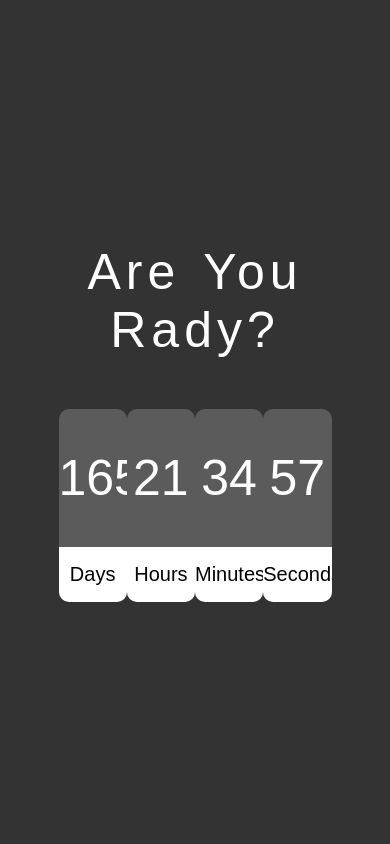
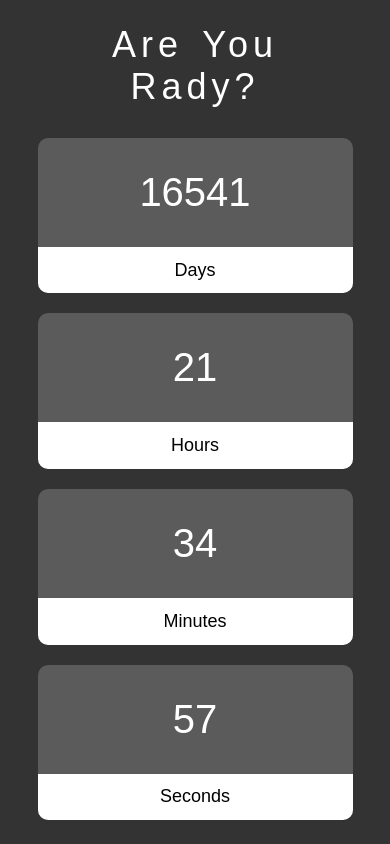
Before and after one commit to Zeynab-jalalian/Count-Down, a plain HTML site: page index.html in a window 390 px wide. Drawn offline with Linux system fonts and the light colour scheme.

Commit message:
responsive

```diff
--- a/style.css
+++ b/style.css
@@ -27,6 +27,7 @@ body{
     display: flex;
     justify-content: space-between;
     margin-top: 50px;
+    gap: 20px;
 }
 .sub-timer{
     width: 200px;
@@ -49,3 +50,35 @@ body{
     padding: 1rem 0;
     font-size: 20px;
 }
+
+@media (max-width: 768px) {
+  body {
+    grid-template-columns: 90%;
+    padding: 20px;
+  }
+
+  .timer {
+    flex-direction: column;
+    gap: 20px;
+    margin-top: 30px;
+  }
+
+  .sub-timer {
+    width: 100%;
+  }
+
+  .digit {
+    font-size: 40px;
+    padding: 2rem 0;
+  }
+
+  .name {
+    font-size: 18px;
+    padding: 0.8rem 0;
+  }
+
+  .title {
+    font-size: 36px;
+    margin-bottom: 15px;
+  }
+}
```
